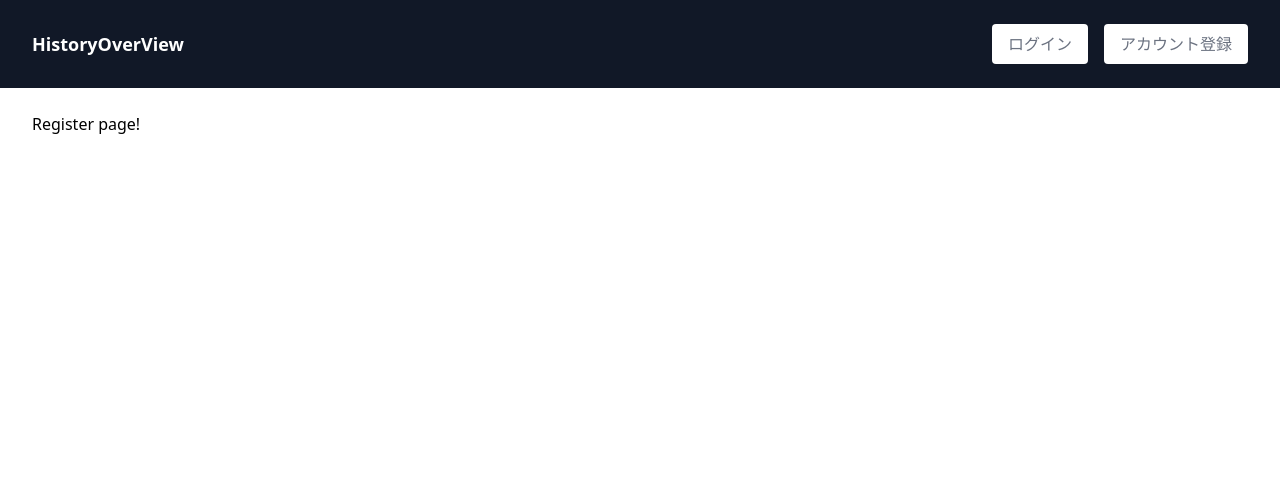
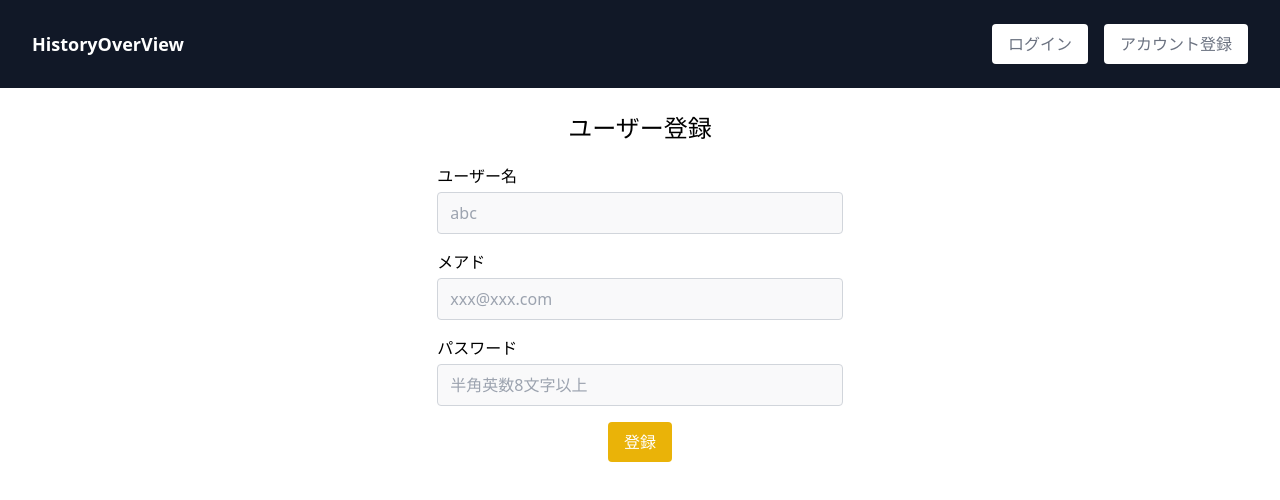
Before and after one commit to ryu-k67/OpenHistoryOverView, a Next.js app in the folder frontend/src/: page /register in a window 1280 px wide. Shown: the top 500 px of the page. Built offline with nearby package versions, Linux system fonts and the light colour scheme.

Commit message:
[add] ユーザ登録から自動ログイン

```diff
--- a/frontend/src/src/context/AuthContext.js
+++ b/frontend/src/src/context/AuthContext.js
@@ -27,6 +27,42 @@ export const AuthProvider=({children})=>{
     //     router.push(curr_path)
     // },[curr_path])
 
+    let RegistUser=async(e)=>{
+        e.preventDefault()
+        console.log('From submitted')
+        let body=JSON.stringify({'name':e.target.name.value,'email':e.target.email.value,'password':e.target.password.value})
+        console.log(body)
+        let response=await fetch('http://127.20.0.4:8000/api/register/',{
+            method:'POST',
+            headers:{
+                'Content-Type':'application/json',
+            },
+            body:body
+        })
+        .then(async(res)=>{
+            // let data=await res.json()
+            // console.log('data:',data)
+            // console.log(jwt_decode(data.access))
+            if(res.status===201){
+                console.log('register success,user created')
+                // setAuthTokens(data)
+                // setUser(jwt_decode(data.access))
+                // localStorage.setItem('authTokens',JSON.stringify(data))
+                loginUser(e)
+                // change=false
+            }
+            else{
+                console.log('ユーザー登録に失敗')
+            }
+        })
+        .then(()=>{
+            console.log(authTokens)
+            console.log(user)
+        })
+        .catch(err=>{
+            console.log(err)
+        })
+    }
 
 
     let loginUser=async(e)=>{
@@ -75,7 +111,7 @@ export const AuthProvider=({children})=>{
 
     let updateToken = async()=>{
         console.log('Update token')
-        let response=await fetch('http://127.20.0.4:8000/api/token/refresh/',{
+        let response=await fetch('http://172.20.0.4:8000/api/token/refresh/',{
             method:'POST',
             headers:{
                 'Content-Type':'application/json',
@@ -135,8 +171,9 @@ export const AuthProvider=({children})=>{
     let contextData={
         user:user,
         authTokens:authTokens,
+        RegistUser:RegistUser,
         loginUser:loginUser,
-        logoutUser:logoutUser
+        logoutUser:logoutUser,
     }
 
     return (
--- a/frontend/src/src/pages/register.js
+++ b/frontend/src/src/pages/register.js
@@ -79,12 +79,43 @@
 
 
 
-import React from 'react'
+import AuthContext from '@/context/AuthContext'
+import React, { useContext } from 'react'
 
 const Register=()=>{
+    let {RegistUser}=useContext(AuthContext)
     return (
         <div>
-            <p>Register page!</p>
+            <div className='text-center text-2xl mb-5'>ユーザー登録</div>
+            <form className='w-1/3 mx-auto' onSubmit={RegistUser}>
+                <div className='mb-4'>
+                    <div className='mb-1' htmlFor='name'>
+                        ユーザー名
+                    </div>
+                    <input className='input-form' type='text' name='name' placeholder='abc' required></input>
+                </div>
+                <div className='mb-4'>
+                    <div className='mb-1' htmlFor='email'>
+                        メアド
+                    </div>
+                    <input className='input-form' type='email' name='email' placeholder='xxx@xxx.com' required></input>
+                </div>
+                <div className='mb-4'>
+                    <div className='mb-1' htmlFor='password'>
+                        パスワード
+                    </div>
+                    <input className='input-form' type='password' name='password' placeholder='半角英数8文字以上' required></input>
+                </div>
+                <div className='flex justify-center'>
+                    {/* {loading ? (
+                        <Loader type='Oval' color='#F59E00' width={50} height={50}></Loader>
+                    ):( */}
+                        <button className='button-yellow' type='submit'>
+                            登録
+                        </button>
+                    {/* )} */}
+                </div>
+            </form>
         </div>
     )
 }
```
Also changed, not shown: 2 other files (tests, documents, lock files or other folders).
